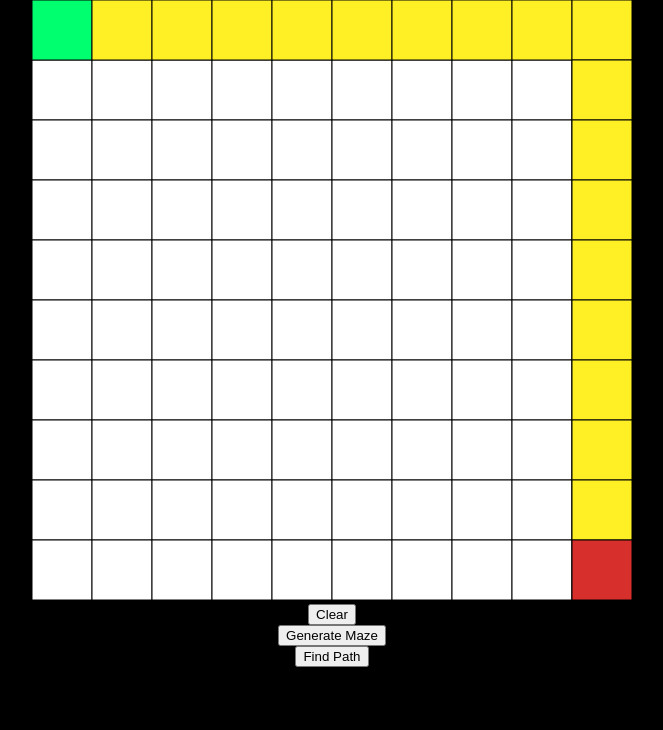
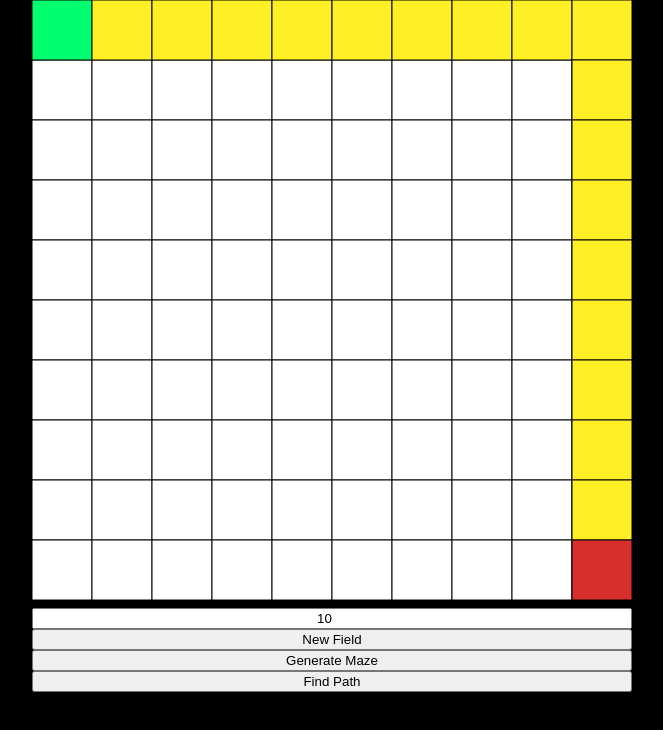
Before and after one commit to AndyG00D/SeaBattle, a plain HTML site: page index.html in a window 1280 px wide. Both pictures are taken after a click on the button "Find Path". Shown: the whole page, without its empty margins (308-971 px from the left). Drawn offline with Linux system fonts and the light colour scheme.

Commit message:
+oop structure

```diff
--- a/index.html
+++ b/index.html
@@ -6,20 +6,13 @@
     <link rel="stylesheet" href="style.css">
 </head>
 <body>
+<div class="app">
 <div><canvas id="maze-block"></canvas></div>
-<div>
-    <input type='button' onClick='clickClear()' value='Clear'>
-</div>
-<div>
+    <input id="size" type='number' min="10" max="150" maxlength="3" value='10'>
+    <input type='button' onClick='clickClear()' value='New Field' >
     <input type='button' onClick='clickGenerate()' value='Generate Maze'>
-</div>
-<div>
     <input type='button' onClick='clickFind()' value='Find Path'>
 </div>
-
-<!--<canvas id="canvas" width="480px" height="446px">-->
-<!--</canvas>-->
 <script src="js/js.js"></script>
-<!--<script src="js2.js"></script>-->
 </body>
 </html>
--- a/js/js.js
+++ b/js/js.js
@@ -27,8 +27,7 @@
 // let maze = [[]];
 
 // size in the maze in sprite tiles
-// let mazeWidth = 10;
-// let mazeHeight = 10;
+
 
 // size of a tile in pixels
 // let tileWidth = 50;
@@ -37,9 +36,10 @@
 // start and end of path
 // let pathStart = [mazeWidth, mazeHeight];
 // let pathEnd = [0, 0];
-let currentPath = [];
 let currentCanvas = null;
 let currentMaze = null;
+let mazeWidth = 10;
+let mazeHeight = 10;
 // ensure that concole.log doesn't cause errors
 // if (typeof console == "undefined") console = {
 //     log: function () {
@@ -48,11 +48,29 @@ let currentMaze = null;
 
 // the html page is ready
 function onload() {
-    currentMaze = new mazeGenerator();
     console.log('Page loaded.');
-    currentCanvas = new canvasMaze();
+
+    currentMaze = new mazeGenerator(mazeWidth, mazeHeight);
+    currentCanvas = new canvasMaze(mazeWidth, mazeHeight, 600 , 600 ,'maze-block', fieldClick);
     currentCanvas.drawMaze(currentMaze.maze);
 }
+
+function clickClear() {
+    let size = document.getElementById("size").value;
+    if (size > 9 && size < 151) {
+        mazeWidth = mazeHeight = document.getElementById("size").value;
+    } else {
+        alert('Size of Maze from 10 to 150')
+    }
+
+    currentMaze = new mazeGenerator(mazeWidth, mazeHeight);
+    currentCanvas = new canvasMaze(mazeWidth, mazeHeight, 600 , 600 ,'maze-block', fieldClick);
+    currentCanvas.drawMaze(currentMaze.maze);
+    // currentMaze.createEmptyField();
+    // currentCanvas.drawMaze(currentMaze.maze);
+
+}
+
 
 // -------------------------------------------------------------------
 // handle click events on the canvas
@@ -60,11 +78,6 @@ function clickFind() {
     let finderPath = new Finder(currentMaze.maze);
     currentCanvas.drawMaze(currentMaze.maze);
     currentCanvas.drawPath(finderPath.find());
-}
-
-function clickClear() {
-    currentMaze.createEmptyField();
-    currentCanvas.drawMaze(currentMaze.maze)
 }
 
 function clickGenerate() {
@@ -283,7 +296,7 @@ class Finder {
         // create Nodes from the Start and End x,y coordinates
         let startNode = new Node();
         // create an array that will contain all maze cells
-        let route = new Array(this._mazeSize);
+        let allPath = new Array(this._mazeSize);
         // list of currently open Nodes
         // Множество вершин(очередь), которые предстоит обработать(раскрыть).
         // Изначально здесь присутствует только начальная вершина start.
@@ -293,7 +306,7 @@ class Finder {
         // Множество вершин, которые уже были обработаны(раскрыты)
         let closed = [];
         // list of the final output array
-        let result = [];
+        let path = [];
         // reference to a Node (that we are considering now)
         let currentNode;
         // reference to a Node (that starts a path in question)
@@ -319,13 +332,13 @@ class Finder {
             if ((currentNode.x === this._end[0]) && (currentNode.y === this._end[1])) {
                 nextNode = closed[closed.push(currentNode) - 1];
                 do {
-                    result.push([nextNode.x, nextNode.y]);
+                    path.push([nextNode.x, nextNode.y]);
                 }
                 while (nextNode = nextNode.prev);
                 // clear the working arrays
-                route = closed = open = [];
+                allPath = closed = open = [];
                 // we want to return start to finish
-                result.reverse();
+                path.reverse();
             }
             else // not the destination
             {
@@ -333,21 +346,20 @@ class Finder {
                 // test each one that hasn't been tried already
                 for (let next of this._getNextNodes(currentNode.x, currentNode.y)) {
                     nextNode = new Node(currentNode, next);
-                    //if (!route[next.x + (next.y * mazeWidth)]) {
-                    if (!route[next.x + (next.y * this._mazeWidth)]) {
+                    //if (!allPath[next.x + (next.y * mazeWidth)]) {
+                    if (!allPath[next.x + (next.y * this._mazeWidth)]) {
                         Open.push(nextNode);
                         // mark this node in the maze graph as visited
-                        route[next.x + (next.y * this._mazeWidth)] = true;
+                        allPath[next.x + (next.y * this._mazeWidth)] = true;
                     }
-                    // console.log(route);
+                    // console.log(allPath);
                 }
-                // remember this route as having no more untested options
+                // remember this allPath as having no more untested options
                 closed.push(currentNode);
             }
         } // keep iterating until the Open list is empty
-        // console.log("result :" + result);
-        if (!result) alert("No way!");
-        return result;
+        if (!path.length) alert("No Path!");
+        return path;
     }
 
 } // end of Finder() function
--- a/style.css
+++ b/style.css
@@ -1,16 +1,31 @@
-body { padding:0; margin:0; height:100%; width:100%; }
-div { font-family:arial; font-size:16px; font-weight:bold; text-align:center; }
-
-#canvas {
-    padding: 0px;
-    margin: 0px;
+body {
+    padding:0;
+    margin:0;
+    height:100%;
+    width:100%;
+    background: black;
+}
+div {
+    font-size:20px;
+    line-height: 30px;
+    font-weight:bold;
+    text-align:center;
 }
 
-body, html {
-    margin: 0px;
-    padding: 0px;
+.app{
+    display: flex;
+    flex-flow: column nowrap;
+    justify-content: stretch;
+    align-items: stretch;
+    height: 100vh;
+    width: 600px;
+    margin: 0 auto;
+}
+.canvas {
+    padding: 0;
+    margin: 0;
 }
 
-body {
-    background: black;
+input{
+    text-align: center;
 }
```
